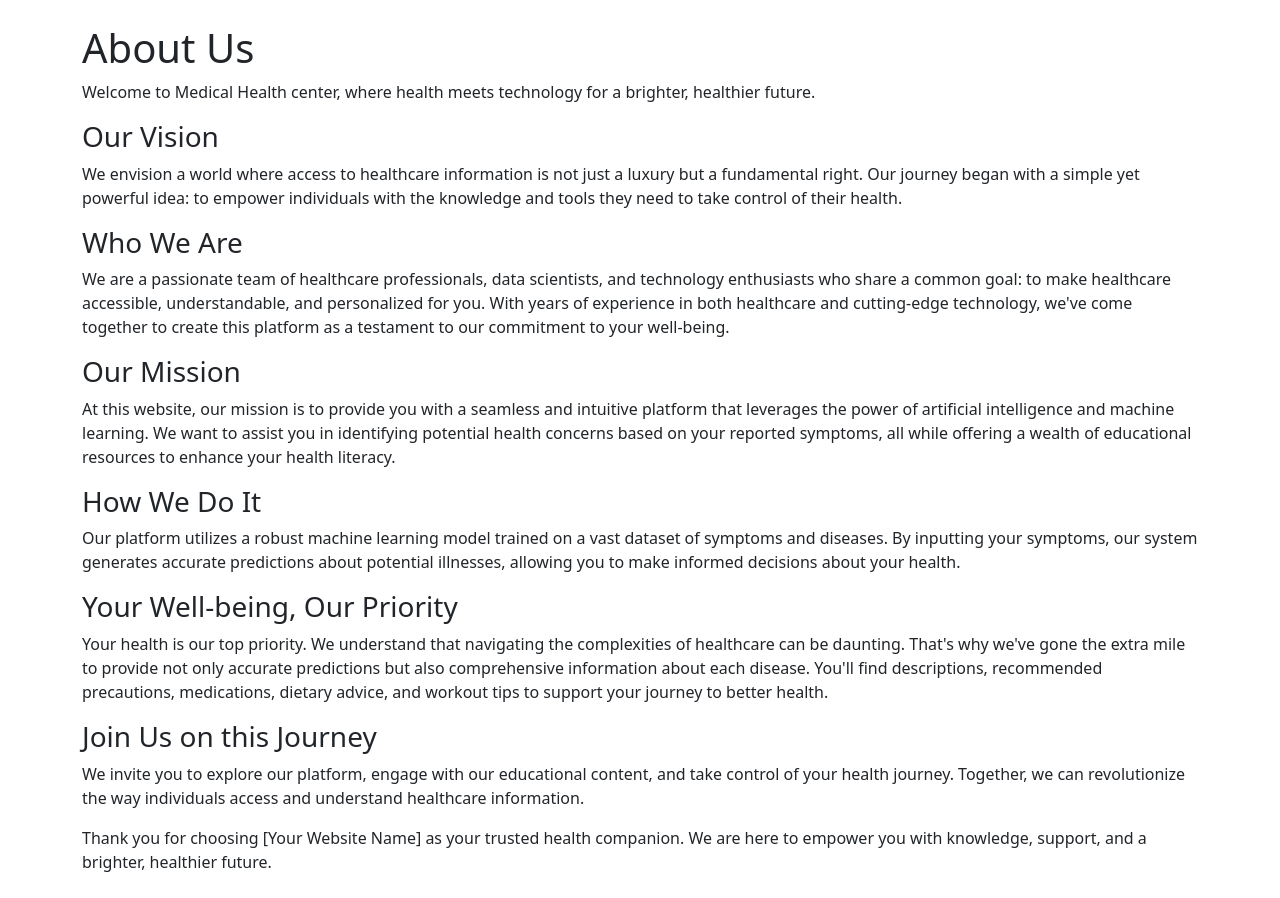
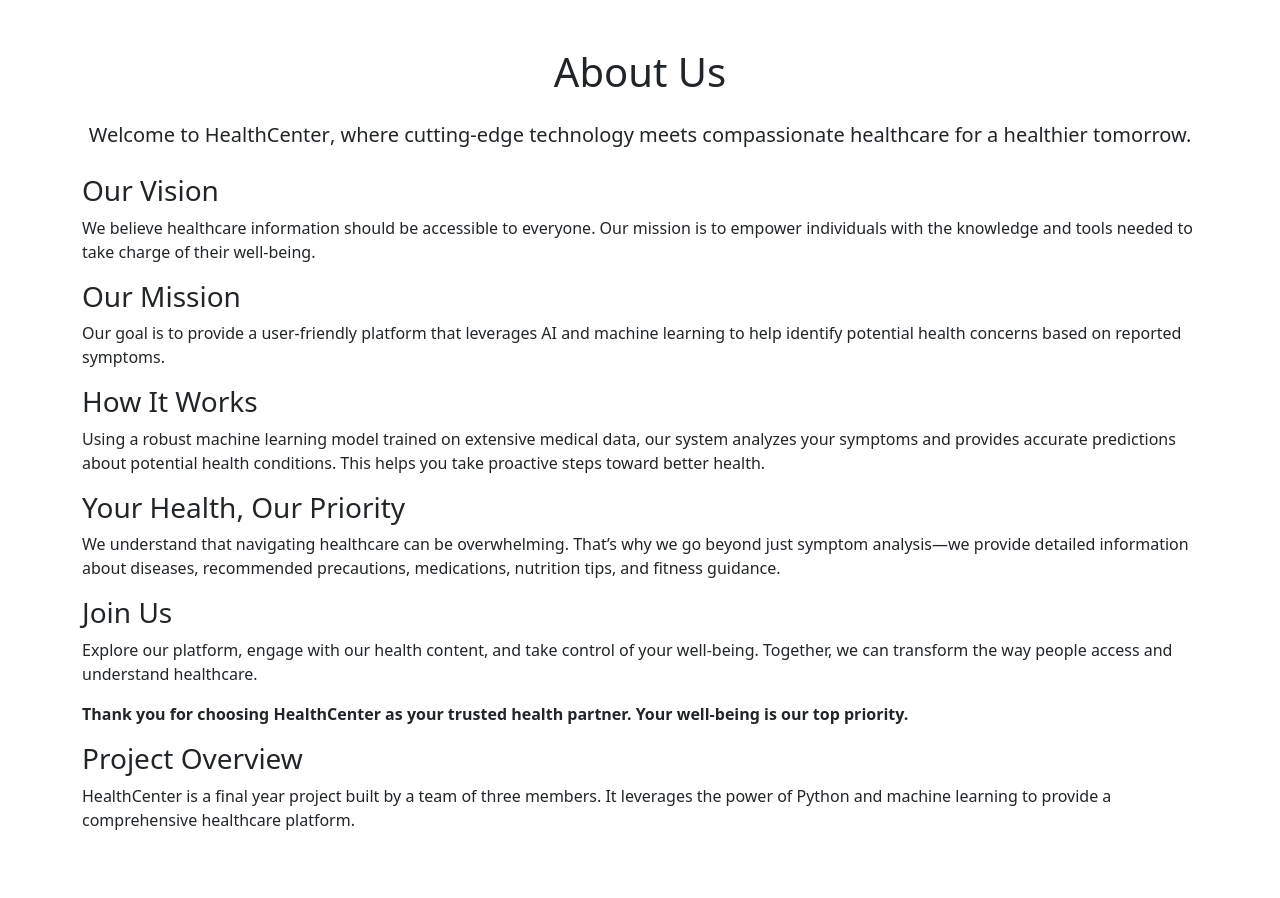
Before and after one commit to visvius/health-recommendation-system, a Flask app: page /about in a window 1280 px wide. After the commit the page ends 830 px from the top, so only its background shows below. Run offline with Flask 3, Linux system fonts and the light colour scheme; parts of the project's set-up code (start-up, migrations or seed data) failed here and were passed over.

Commit message:
modify: about page

```diff
--- a/main.py
+++ b/main.py
@@ -81,30 +81,6 @@ def home():
 def about():
     return render_template("about.html")
 
-@app.route('/contact')
-def contact():
-    return render_template("contact.html")
-
-@app.route('/developer')
-def developer():
-    return render_template("developer.html")
-
-@app.route('/blog')
-def blog():
-    return render_template("blog.html")
-
-# @app.route('/get_symptoms')
-# def get_symptoms():
-#     symptoms = pd.read_csv('datasets/symptom-severity.csv')['Symptom'].tolist()
-#     return jsonify(symptoms)
-
-# @app.route('/get_symptoms_by_part')
-# def get_symptoms_by_part():
-#     body_part = request.args.get('body_part')
-#     df = pd.read_csv('datasets/symptom-severity.csv')
-#     symptoms = df[df['Body_Part'] == body_part]['Symptom'].tolist()
-#     return jsonify(symptoms)
-
 @app.route('/get_symptoms')
 def get_symptoms():
     symptoms = pd.read_csv('datasets/symptom-severity.csv')['Symptom'].tolist()
--- a/templates/about.html
+++ b/templates/about.html
@@ -4,61 +4,38 @@
 <head>
   <meta charset="utf-8">
   <meta name="viewport" content="width=device-width, initial-scale=1">
-  <title>Bootstrap demo</title>
+  <title>About Us | HealthCenter</title>
   <link href="https://cdn.jsdelivr.net/npm/bootstrap@5.3.1/dist/css/bootstrap.min.css" rel="stylesheet"
     integrity="sha384-4bw+/aepP/YC94hEpVNVgiZdgIC5+VKNBQNGCHeKRQN+PtmoHDEXuppvnDJzQIu9" crossorigin="anonymous">
 </head>
 
 <body>
-  <div class="container my-4 mt-4">
+  <div class="container my-5">
+    <h1 class="text-center mb-4">About Us</h1>
 
+    <p class="lead text-center">Welcome to <strong>HealthCenter</strong>, where cutting-edge technology meets compassionate healthcare for a healthier tomorrow.</p>
 
-    <h1> About Us</h1>
+    <h3 class="mt-4">Our Vision</h3>
+    <p>We believe healthcare information should be accessible to everyone. Our mission is to empower individuals with the knowledge and tools needed to take charge of their well-being.</p>
 
-    <p>Welcome to Medical Health center, where health meets technology for a brighter, healthier future.
-    </p>
-    <h3>Our Vision</h3>
+    <h3>Our Mission</h3>
+    <p>Our goal is to provide a user-friendly platform that leverages AI and machine learning to help identify potential health concerns based on reported symptoms.</p>
 
-    <p>We envision a world where access to healthcare information is not just a luxury but a fundamental right. Our
-      journey began with a simple yet powerful idea: to empower individuals with the knowledge and tools they need to
-      take control of their health.
-    </p>
-    <h3>Who We Are
-    </h3>
-    <p>We are a passionate team of healthcare professionals, data scientists, and technology enthusiasts who share a
-      common goal: to make healthcare accessible, understandable, and personalized for you. With years of experience in
-      both healthcare and cutting-edge technology, we've come together to create this platform as a testament to our
-      commitment to your well-being.
-    </p>
-    <h3>Our Mission</h3>
+    <h3>How It Works</h3>
+    <p>Using a robust machine learning model trained on extensive medical data, our system analyzes your symptoms and provides accurate predictions about potential health conditions. This helps you take proactive steps toward better health.</p>
 
-    <p>At this website, our mission is to provide you with a seamless and intuitive platform that leverages the power of
-      artificial intelligence and machine learning. We want to assist you in identifying potential health concerns based
-      on your reported symptoms, all while offering a wealth of educational resources to enhance your health literacy.
-    </p>
-    <h3>How We Do It</h3>
+    <h3>Your Health, Our Priority</h3>
+    <p>We understand that navigating healthcare can be overwhelming. That’s why we go beyond just symptom analysis—we provide detailed information about diseases, recommended precautions, medications, nutrition tips, and fitness guidance.</p>
 
-    <p>Our platform utilizes a robust machine learning model trained on a vast dataset of symptoms and diseases. By
-      inputting your symptoms, our system generates accurate predictions about potential illnesses, allowing you to make
-      informed decisions about your health.
-    </p>
-    <h3>Your Well-being, Our Priority</h3>
+    <h3>Join Us</h3>
+    <p>Explore our platform, engage with our health content, and take control of your well-being. Together, we can transform the way people access and understand healthcare.</p>
 
-    <p>Your health is our top priority. We understand that navigating the complexities of healthcare can be daunting.
-      That's why we've gone the extra mile to provide not only accurate predictions but also comprehensive information
-      about each disease. You'll find descriptions, recommended precautions, medications, dietary advice, and workout
-      tips to support your journey to better health.
-    </p>
-    <h3>Join Us on this Journey
-    </h3>
-    <p>We invite you to explore our platform, engage with our educational content, and take control of your health
-      journey. Together, we can revolutionize the way individuals access and understand healthcare information.
-    </p>
-    <p>Thank you for choosing [Your Website Name] as your trusted health companion. We are here to empower you with
-      knowledge, support, and a brighter, healthier future.
-    </p>
+    <p class="fw-bold">Thank you for choosing <strong>HealthCenter</strong> as your trusted health partner. Your well-being is our top priority.</p>
 
+    <h3>Project Overview</h3>
+    <p>HealthCenter is a final year project built by a team of three members. It leverages the power of Python and machine learning to provide a comprehensive healthcare platform.</p>
   </div>
+
   <script src="https://cdn.jsdelivr.net/npm/bootstrap@5.3.1/dist/js/bootstrap.bundle.min.js"
     integrity="sha384-HwwvtgBNo3bZJJLYd8oVXjrBZt8cqVSpeBNS5n7C8IVInixGAoxmnlMuBnhbgrkm"
     crossorigin="anonymous"></script>
```
Also changed, not shown: templates/index.html (+2 -11 lines).
